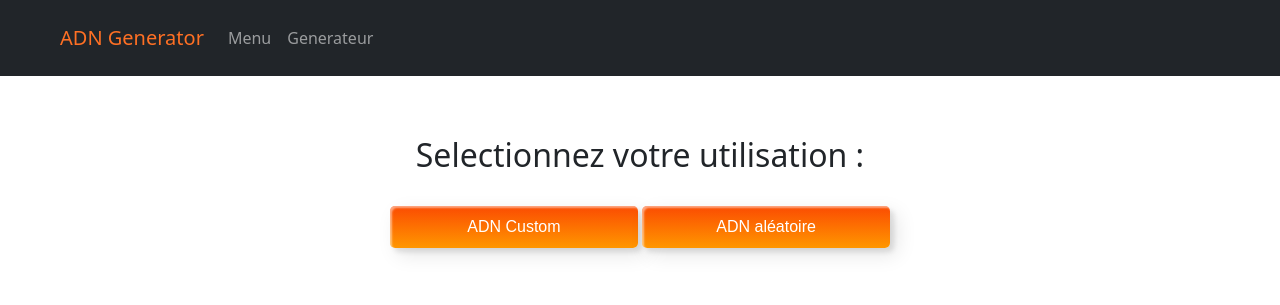
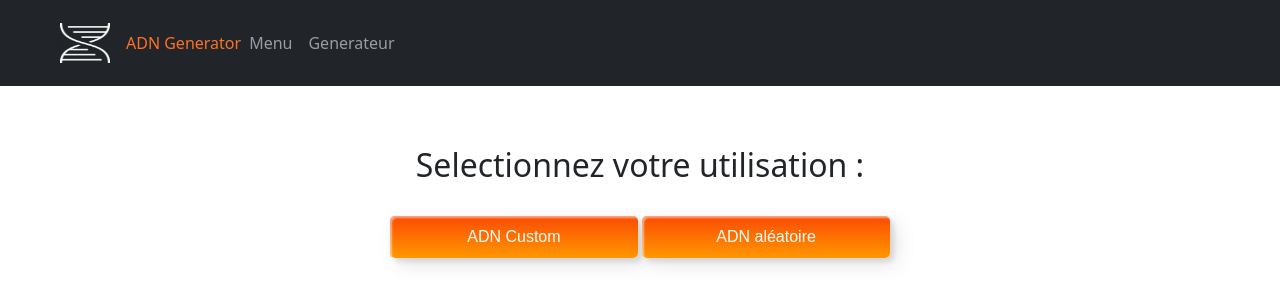
Before and after one commit to Thorvicnet/ADN, a Flask app: page / in a window 1280 px wide. Shown: the top 305 px of the page. Run offline with Flask 2, Linux system fonts and the light colour scheme.

Commit message:
logo added

```diff
--- a/templates/base.html
+++ b/templates/base.html
@@ -14,7 +14,8 @@
   {% block head %}{% endblock %}
 </head>
 <nav class="navbar navbar-expand-lg navbar-dark bg-dark">
-  <a class="title navbar-brand" style="color: #ff7024;" href="/">ADN Generator</a>
+  <a href="/"><img class="title navbar-brand" src="/static/images/faviconwhite.png" width="50" height="50"></a>
+  <a class="nav-item nav-link" style="color: #ff7024;" href="/">ADN Generator</a>
   <button class="navbar-toggler" type="button" data-toggle="collapse" data-target="#navbarNavAltMarkup" aria-controls="navbarNavAltMarkup" aria-expanded="false" aria-label="Toggle navigation">
     <span class="navbar-toggler-icon"></span>
   </button>
```
Also changed, not shown: static/images/faviconwhite.png (added).
